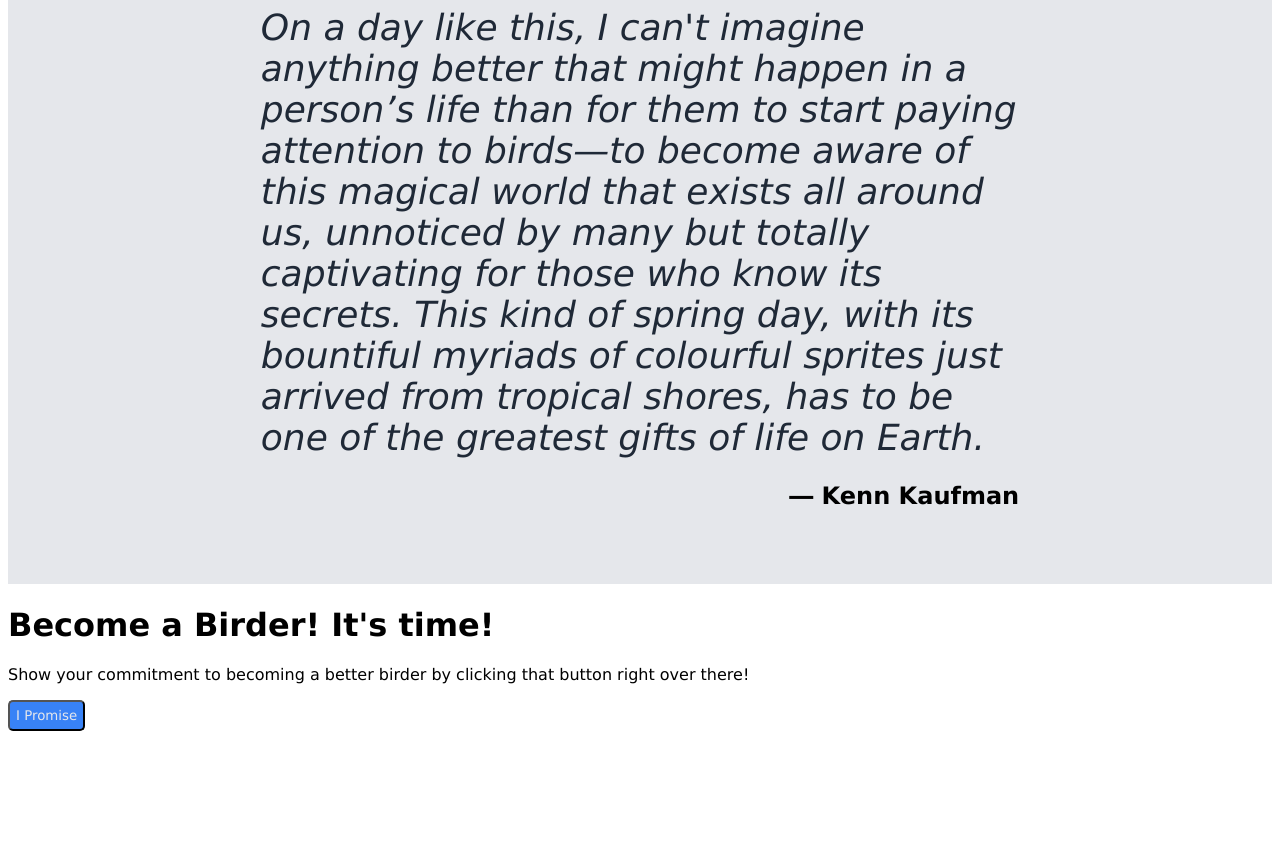
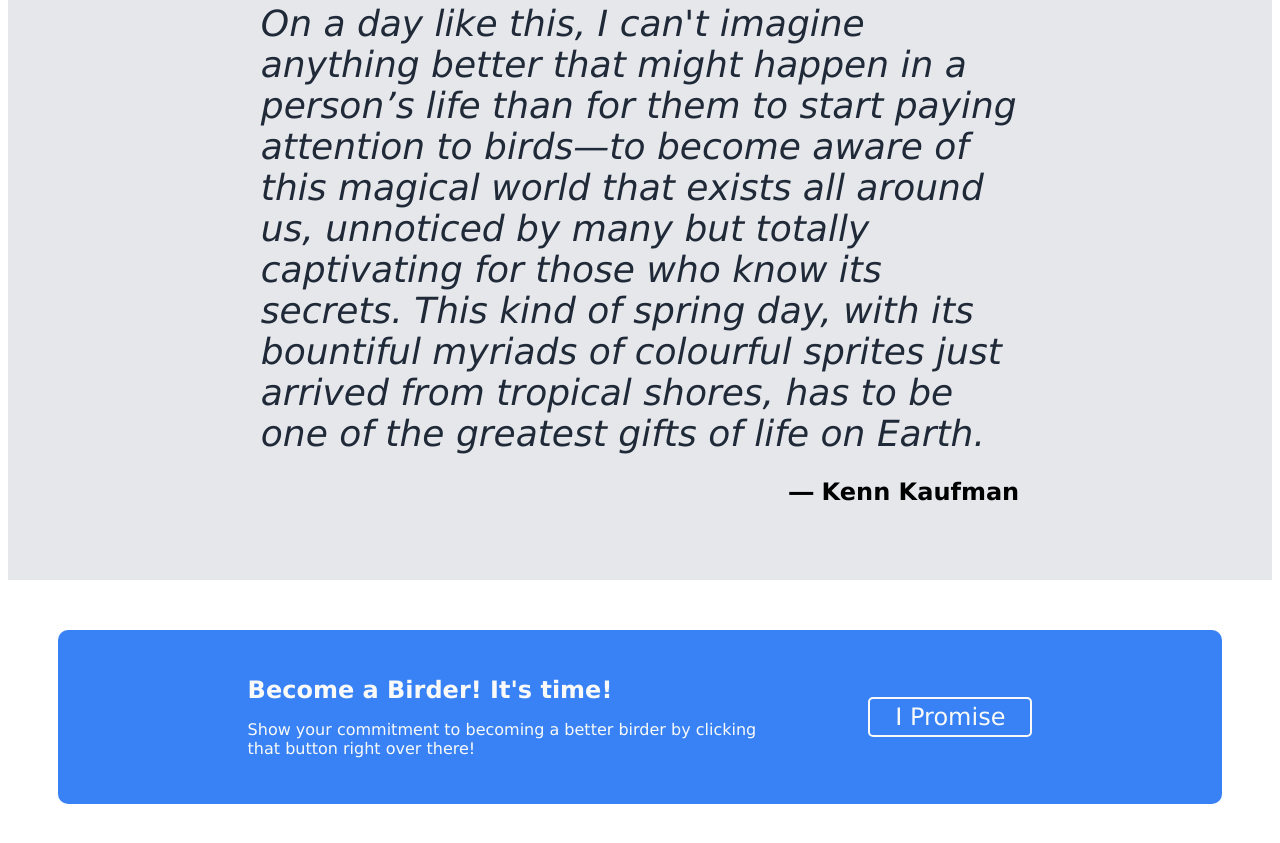
Before and after one commit to tfalasco/odin-landing-page, a plain HTML site: page index.html in a window 1280 px wide. Shown: the part 861-1704 px from the top of the page. Before the commit the page ends 1600 px from the top, so only its background shows below. Drawn offline with Linux system fonts and the light colour scheme.

Commit message:
Style call to action section

```diff
--- a/css/styles.css
+++ b/css/styles.css
@@ -80,10 +80,14 @@ html {
 }
 
 button {
+    border-style: solid;
+    border-radius: 5px;
+    padding: 4px 25px;
+}
+
+.hero button {
     color: #E5E7EB;
     background-color: #3882F6;
-    border-radius: 5px;
-    padding: 6px;
 }
 
 .info {
@@ -147,3 +151,37 @@ button {
     font-size: 24px;
     font-weight: bold;
 }
+
+.call-to-action {
+    background-color: #3882F6;
+    display: flex;
+    align-items: center;
+    gap: 10%;
+    padding-left: 15%;
+    padding-right: 15%;
+    padding-top: 30px;
+    padding-bottom: 30px;
+    margin: 50px;
+    border-radius: 10px;
+}
+
+.call-to-action .text {
+    flex: 1 1 5;
+}
+
+.call-to-action h1 {
+    color: #F9FAF8;
+    font-size: 24px;
+}
+
+.call-to-action p {
+    color: #F9FAF8;
+}
+
+.call-to-action button {
+    color: #F9FAF8;
+    background-color: #3882F6;
+    border-color: #F9FAF8;
+    font-size: 24px;
+    text-wrap: nowrap;
+}
```
